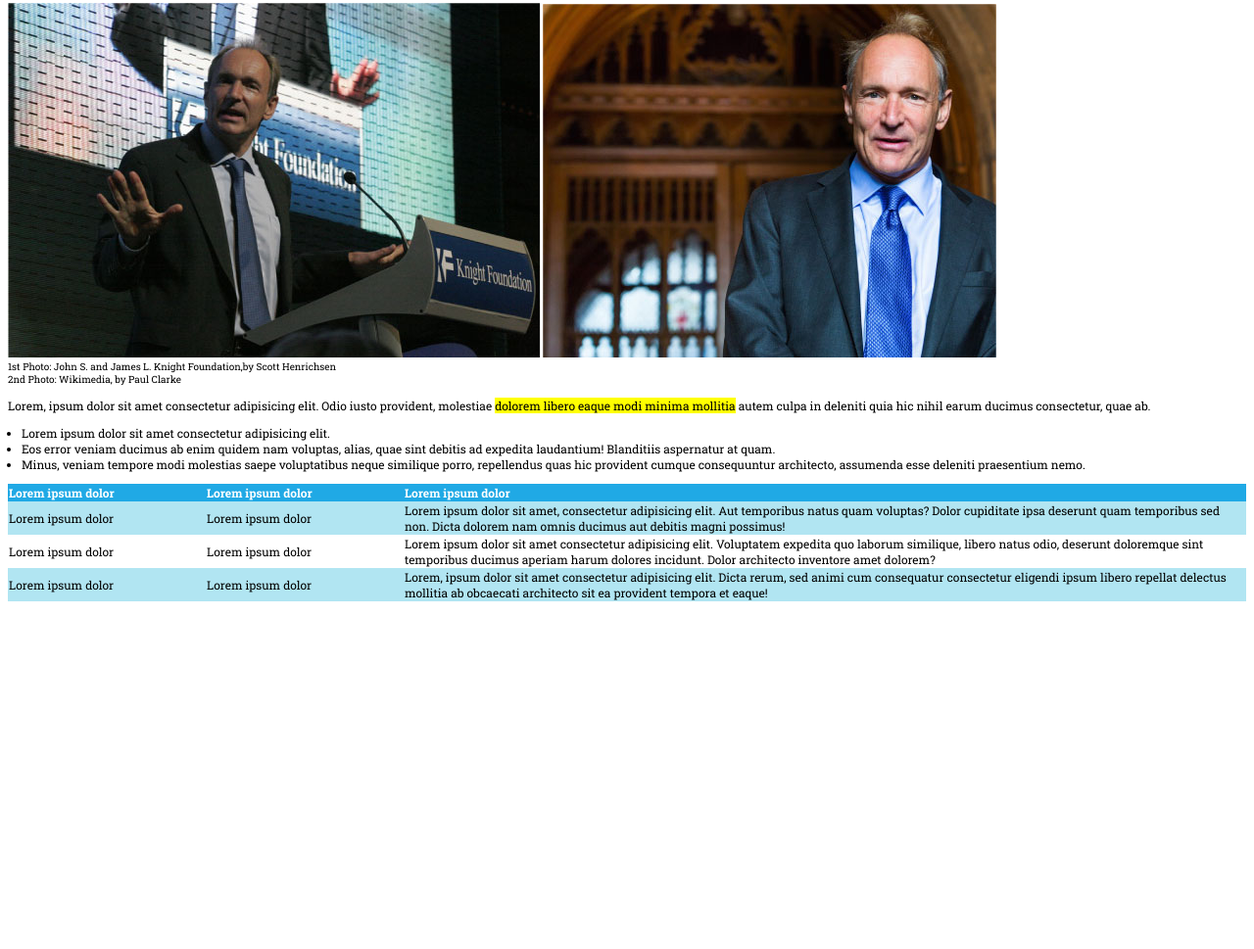
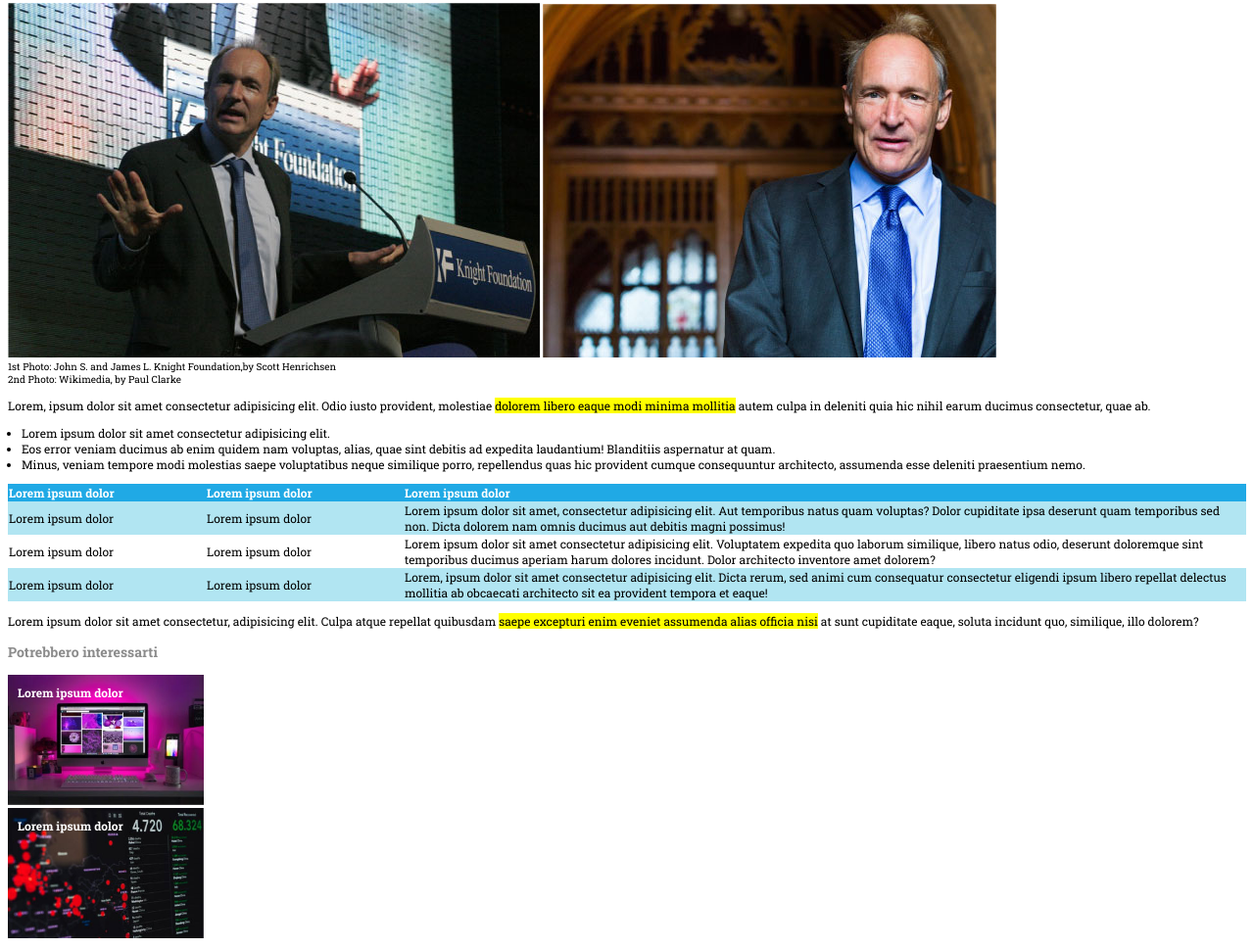
Before and after one commit to irenebrignoli/html-css-booleaner, a plain HTML site: page index.html in a window 1280 px wide. Shown: the part 221-1190 px from the top of the page at 98% size. Before the commit the page ends 843 px from the top, so only its background shows below. Drawn offline with Linux system fonts and the light colour scheme.

Commit message:
Fine lavoro

```diff
--- a/css/style.css
+++ b/css/style.css
@@ -42,7 +42,8 @@ header img{
 }
 
 .articolo .firma,
-.articolo .data{
+.articolo .data,
+.articolo h3{
   color: #8B8B8B;
 }
 
@@ -75,3 +76,24 @@ header img{
 .tabella-blu td:nth-child(-n + 2){
   width: 200px;
 }
+
+
+/* article */
+
+.article-link{
+  width: 200px;
+  position: relative;
+  padding: 0;
+}
+
+.article-link img{
+  width: 100%;
+}
+
+.article-link span{
+  position: absolute;
+  left: 10px;
+  top: 10px;
+  color:#fff;
+  font-weight: 700;
+}
--- a/index.html
+++ b/index.html
@@ -63,7 +63,25 @@
         </tbody>
       </table>
 
+      <p>Lorem ipsum dolor sit amet consectetur, adipisicing elit. Culpa atque repellat quibusdam <mark>saepe excepturi enim eveniet assumenda alias officia nisi</mark> at sunt cupiditate eaque, soluta incidunt quo, similique, illo dolorem?</p>
+
+      <h3>Potrebbero interessarti</h3>
+
     </section>
+
+    <section class="articoli-esterni">
+        <div class="article-link">
+          <span>Lorem ipsum dolor</span>
+          <a href=""><img src="img/monitor.jpg" alt="monitor">
+          </a>
+        </div>
+        <div class="article-link">
+          <span>Lorem ipsum dolor</span>
+          <a href=""><img src="img/graph.jpg" alt="grafico">
+          </a>
+        </div>
+    </section>
+
 
   </main>
 
```
